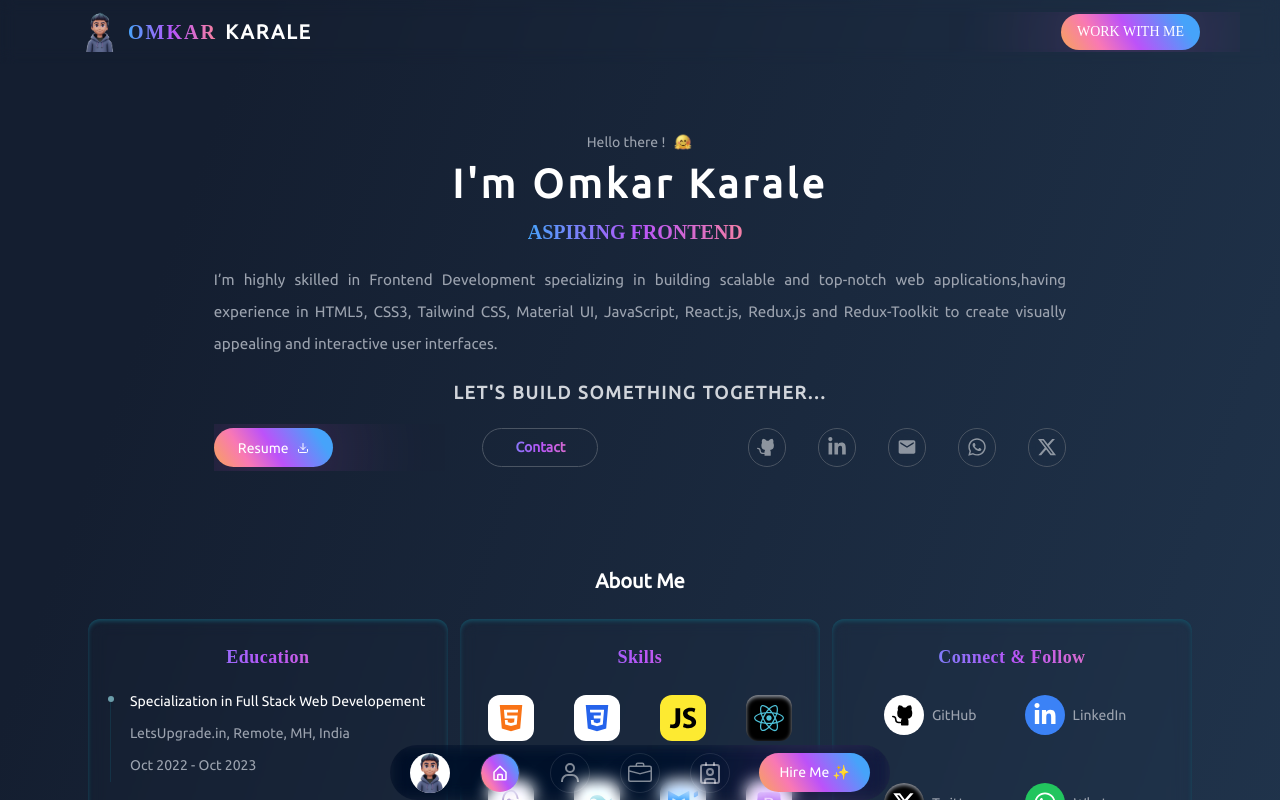
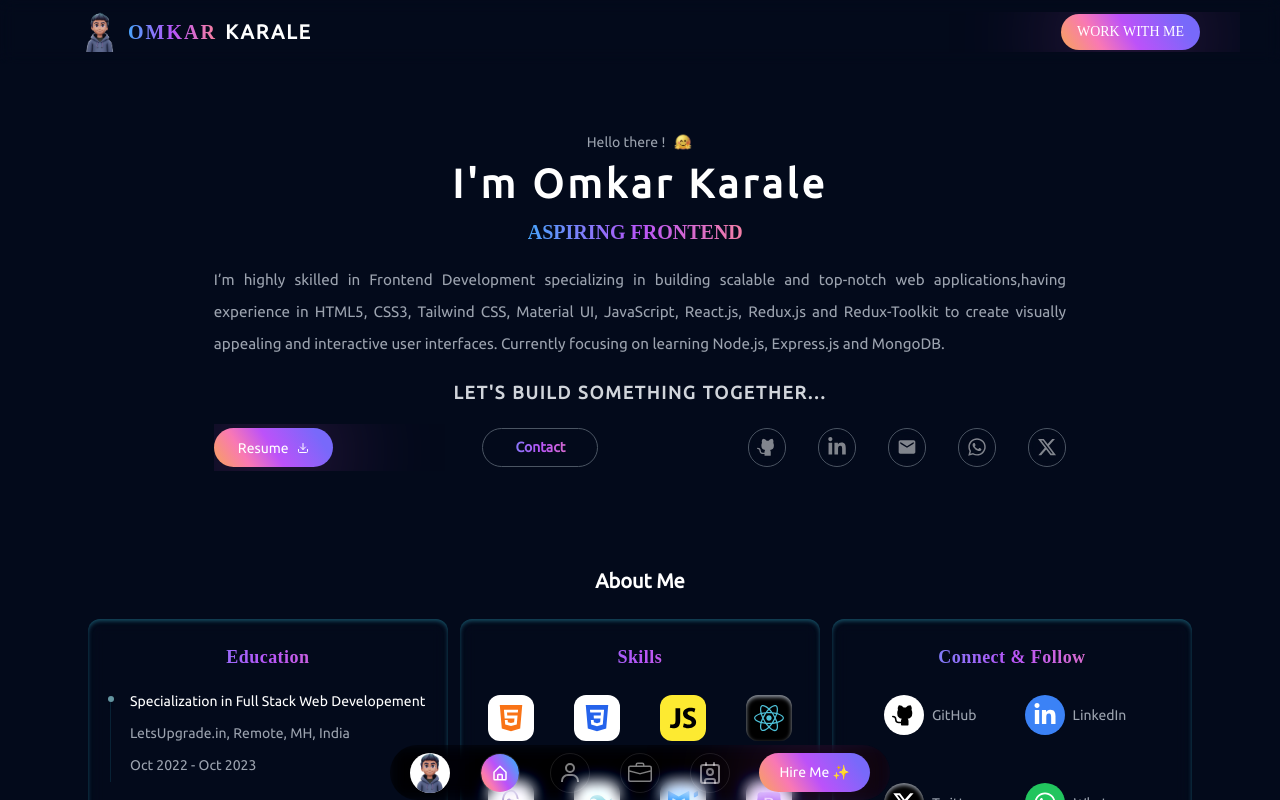
Before and after one commit to onkar895/ONKAR-PORTFOLIO, a React (Vite) app: page / in a window 1280 px wide. Shown: the top 800 px of the page. Built offline with nearby package versions, Linux system fonts and the light colour scheme.

Commit message:
Updated Banner and index.css

```diff
--- a/src/Components/Banner.jsx
+++ b/src/Components/Banner.jsx
@@ -33,7 +33,7 @@ const Banner = () => {
               </div>
             </div>
             <div className="mt-2 flex flex-col items-center md:gap-4 gap-6 w-full mx-auto">
-              <p data-aos="fade-up" data-aos-duration="2000" className="text-[1.1rem] lg:w-[77.2%] text-gray-400 sm:text-[.95rem] text-justify">  I’m highly skilled in Frontend Development specializing in building scalable and top-notch web applications,having experience in HTML5, CSS3, Tailwind CSS, Material UI, JavaScript, React.js, Redux.js and Redux-Toolkit to create visually appealing and interactive user interfaces.
+              <p data-aos="fade-up" data-aos-duration="2000" className="text-[1.1rem] lg:w-[77.2%] text-gray-400 sm:text-[.95rem] text-justify">  I’m highly skilled in Frontend Development specializing in building scalable and top-notch web applications,having experience in HTML5, CSS3, Tailwind CSS, Material UI, JavaScript, React.js, Redux.js and Redux-Toolkit to create visually appealing and interactive user interfaces. Currently focusing on learning Node.js, Express.js and MongoDB.
               </p>
               <div className="tracking-widest shadow-2x font-bold">
                 <h1 data-aos="fade-up" data-aos-duration="2000" className='text-gray-300 max-sm:text-sm'>LET'S BUILD SOMETHING TOGETHER...</h1>
--- a/src/index.css
+++ b/src/index.css
@@ -30,7 +30,7 @@
 }
 
 .btn {
-    background: linear-gradient(57.4deg, rgb(247, 156, 106) 4.6%, rgb(249, 120, 180) 26%, rgb(188, 82, 249) 49.1%, rgb(70, 163, 250) 86.5%);
+    background: linear-gradient(57.4deg, rgb(247, 156, 106) 4.6%, rgb(249, 120, 180) 26%, rgb(188, 82, 249) 49.1%, #7869fa 86.5%);
 
     box-shadow: 0px 4.42184px 107.23px rgba(255, 86, 246, 0.51);
 }
@@ -51,7 +51,7 @@
 }
 
 .setBackground {
-    background: linear-gradient(109.6deg, rgb(20, 30, 48) 11.2%, rgb(36, 59, 85) 91.1%);
+    background: #030a1b;
 }
 
 @layer base {
```
